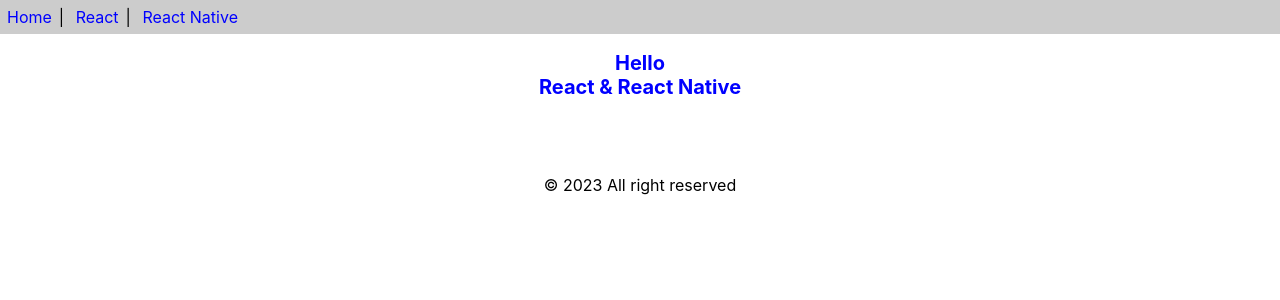
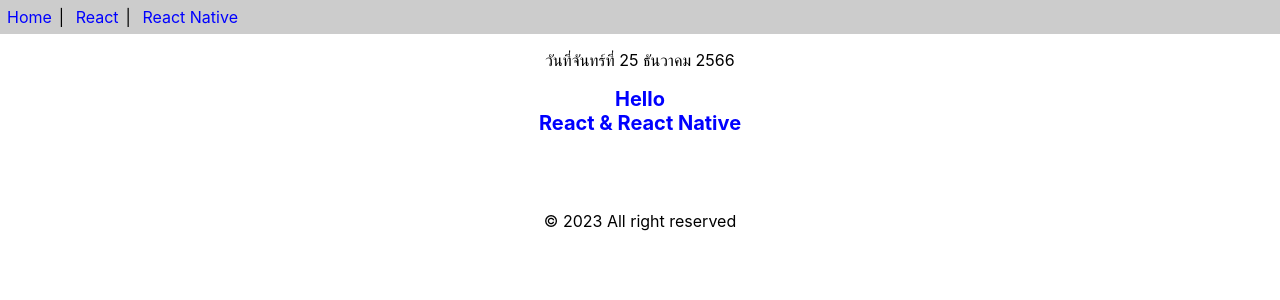
Before and after one commit to RIXZY-Connecting/app1, a React (Create React App) app: page / in a window 1280 px wide. Shown: the top 300 px of the page. Built offline with nearby package versions, Linux system fonts and the light colour scheme.

Commit message:
create class-components
create class-components

```diff
--- a/src/App.js
+++ b/src/App.js
@@ -2,12 +2,18 @@ import logo from './logo.svg';
 import './App.css';
 import './style.css';
 import React from 'react';
-import {Content,Header,Footer }from './func-components.js';
+import {Content,Header,Footer } from './func-components.js';
+import Calendar from './class-components.js';
 
 function App() {
     return (
-       [<Header/>,<Content/>,<Footer/>]
-    )
+        <>
+        <Header/>
+        <p><center><Calendar/></center></p>
+        <Content/>
+        <Footer/>
+        </>
+      )
 }
 
 export default App;
--- /dev/null
+++ b/src/class-components.js
@@ -0,0 +1,19 @@
+import React,{Component} from 'react';
+
+
+export default class Calendar extends Component {
+    getDate(){
+        const dayNames = ['อาทิตย์', 'จันทร์', 'อังคาร', 'พุธ', 'พฤหัสบดี', 'ศุกร์', 'เสาร์'];
+        const monthNames = ['มกราคม', 'กุมภาพันธ์', 'มีนาคม', 'เมษายน', 'พฤกษภาคม', 'มิถุนายน', 'กรกฏาคม'
+        , 'สิงหาคม', 'กันยายน', 'ตุลาคม', 'พฤศจิกายน', 'ธันวาคม'];
+        const date = new Date()
+        const weekDay =dayNames[date.getDay()]
+        const day = date.getDate()
+        const month = monthNames[date.getMonth()]
+        const year = date.getFullYear()+543
+        return `วันที่${weekDay}ที่ ${day} ${month} ${year}`;
+    }
+    render(){
+        return<div>{this.getDate()}</div>
+    }
+}
```
